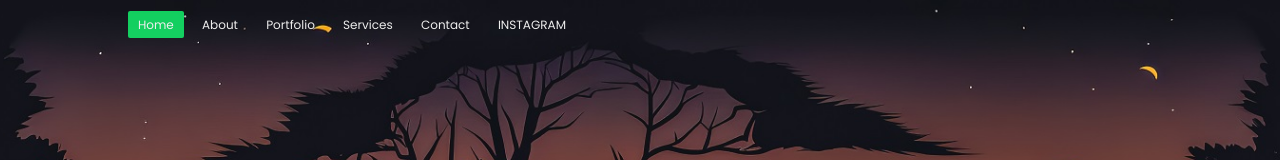
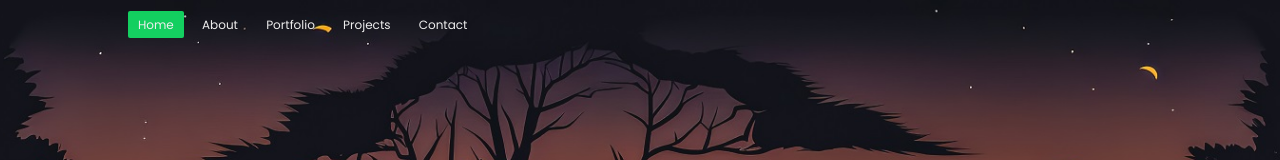
Before and after one commit to manishsharma187/slider, a plain HTML site: page index.html in a window 1280 px wide. Shown: the top 160 px of the page. Drawn offline with Linux system fonts and the light colour scheme.

Commit message:
Update index.html

```diff
--- a/index.html
+++ b/index.html
@@ -13,9 +13,8 @@
             <a href="#" class="active">Home</a>
             <a href="#">About</a>
             <a href="https://manishsharma187.github.io/mk1/">Portfolio</a>
-            <a href="http://manish87.netlify.app">Services</a>
+            <a href="http://manish87.netlify.app">Projects</a>
             <a href="https://wa.link/ijsn49">Contact</a>
-            <a href="https://www.instagram.com/manishsharma.87?igsh=MWo1cmoyMmZkbjNrNw==">INSTAGRAM</a>
         </nav>
     </header>
 
```
